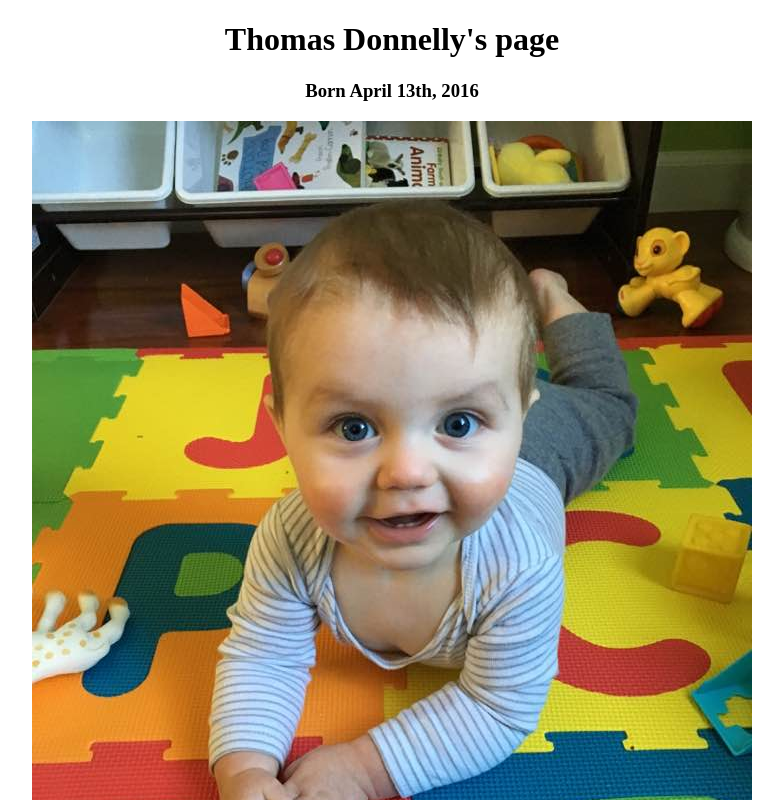
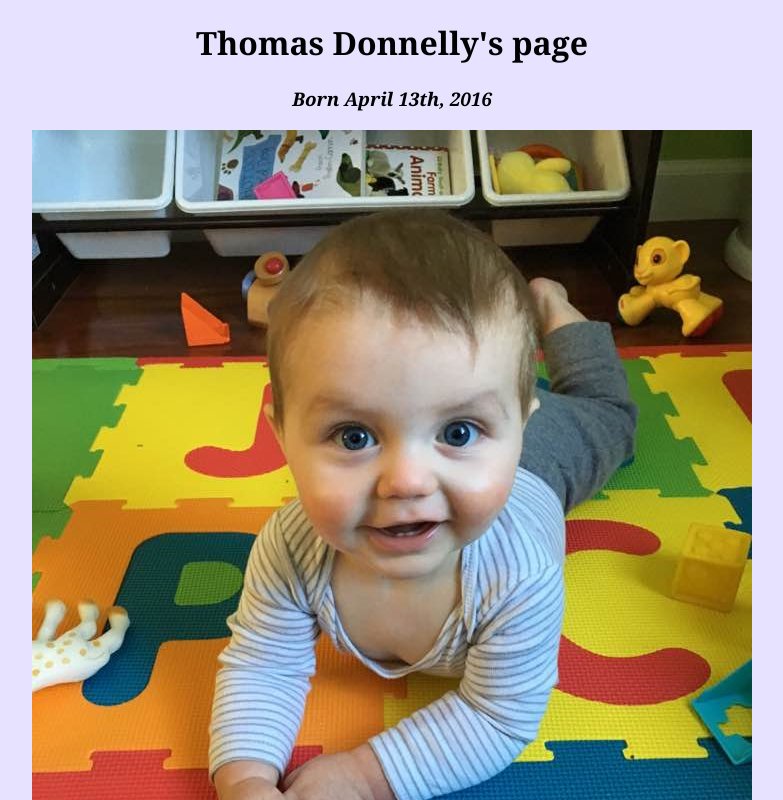
Before and after one commit to edonnelly/edonnelly.github.io, a plain HTML site: page index.html in a window 1280 px wide. Shown: the top 800 px of the page, without its empty margins (248-1031 px from the left). Drawn offline with Linux system fonts and the light colour scheme.

Commit message:
new css
new css

```diff
--- a/css/styles.css
+++ b/css/styles.css
@@ -0,0 +1,10 @@
+body {
+  font-family: georgia;
+  background-color: rgb(231, 226, 255);
+}
+h1 {
+  font-weight: bold;
+}
+h3 {
+  font-style: italic;
+}
--- a/styles.css
+++ /dev/null
@@ -1,4 +0,0 @@
-body {
-  font-family: arial;
-  background-color: rgb(185, 179, 175);
-}
```
Also changed, not shown: index.html (+1 -2 lines).
